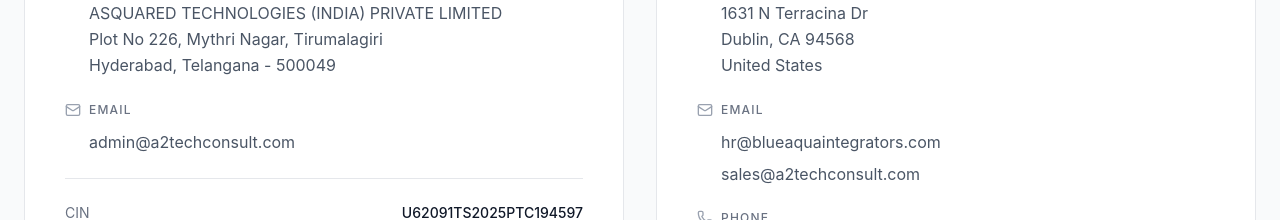
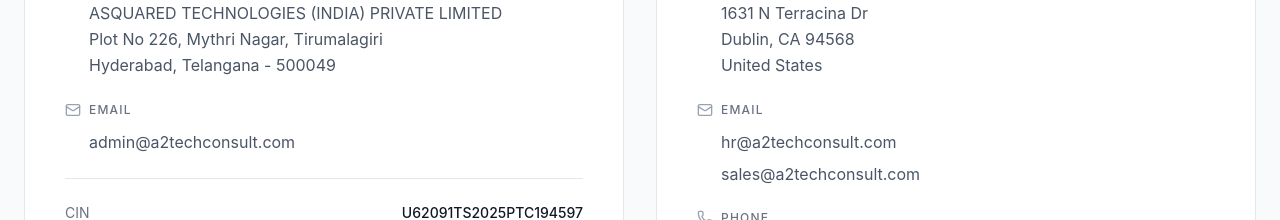
Before and after one commit to A2TechConsult/ASquared2, a React (Vite) app: page /contact in a window 1280 px wide. Shown: the part 1820-2040 px from the top of the page. Built offline with nearby package versions, Linux system fonts and the light colour scheme.

Commit message:
Update Contact.tsx

```diff
--- a/src/app/pages/Contact.tsx
+++ b/src/app/pages/Contact.tsx
@@ -343,10 +343,10 @@
                     <div className="space-y-2 pl-6">
                       <div>
                         <a
-                          href="mailto:hr@blueaquaintegrators.com"
+                          href="mailto:hr@a2techconsult.com"
                           className="text-gray-600 hover:text-gray-900 transition-colors inline-block"
                         >
-                          hr@blueaquaintegrators.com
+                          hr@a2techconsult.com
                         </a>
                       </div>
                       <div>
```
